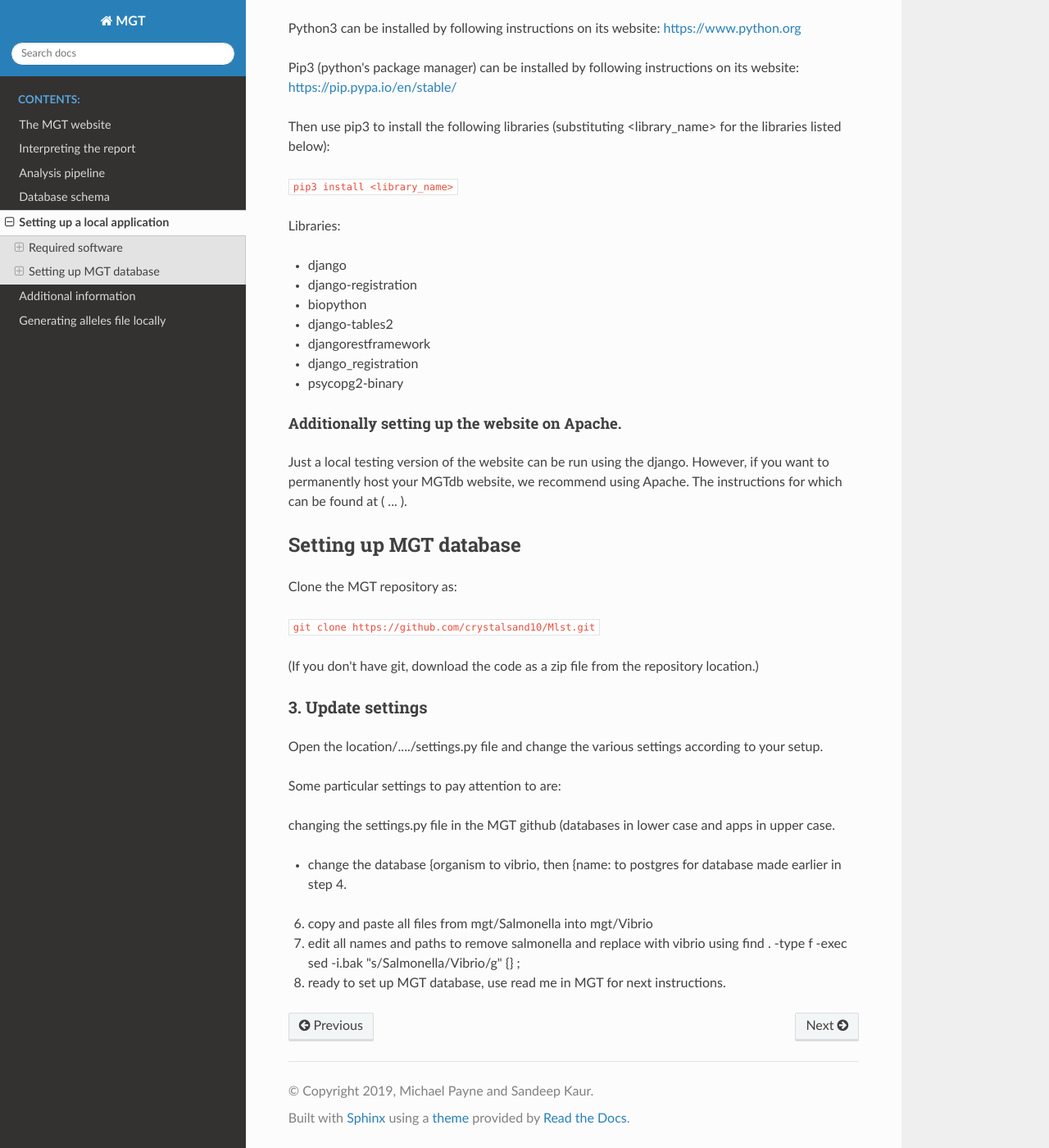
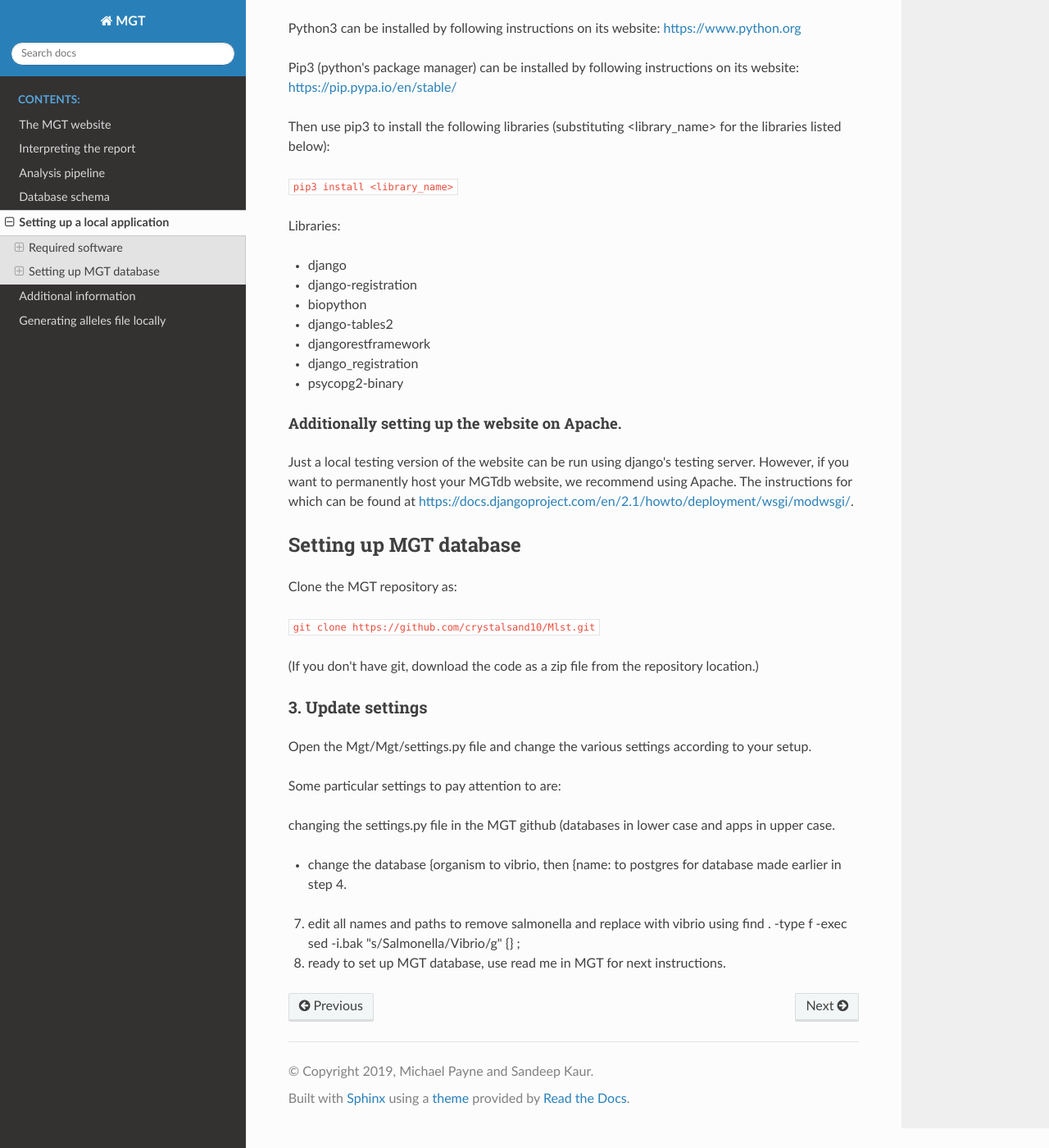
Before and after one commit to crystalsand10/MGT_docs, a Sphinx documentation site: the page built from source/installation.rst, in a window 1280 px wide and 1400 px high, scrolled down 680 px. Shown: the whole window at 82% size. Built offline with Sphinx 7.4.7 and the Read the Docs theme 2.0.0, drawn with Linux system fonts in a browser that asks for light colours.

Commit message:
installation

```diff
--- a/source/installation.rst
+++ b/source/installation.rst
@@ -53,7 +53,7 @@ Libraries:
 Additionally setting up the website on Apache.
 ^^^^^^^^^^^^^^^^^^^^^^^^^^^^^^^^^^^^^^^^^^^^^^
 
-Just a local testing version of the website can be run using the django. However, if you want to permanently host your MGTdb website, we recommend using Apache. The instructions for which can be found at ( ... ).
+Just a local testing version of the website can be run using django's testing server. However, if you want to permanently host your MGTdb website, we recommend using Apache. The instructions for which can be found at https://docs.djangoproject.com/en/2.1/howto/deployment/wsgi/modwsgi/.
 
 
 ===========================
@@ -69,7 +69,7 @@ Clone the MGT repository as:
 3. Update settings
 -------------------
 
-Open the location/..../settings.py file and change the various settings according to your setup.
+Open the Mgt/Mgt/settings.py file and change the various settings according to your setup.
 
 Some particular settings to pay attention to are:
 
@@ -79,9 +79,6 @@ changing the settings.py file in the MGT github (databases in lower case and app
 
 
 
-6. copy and paste all files from mgt/Salmonella into mgt/Vibrio
-
-
 
 7. edit all names and paths to remove salmonella and replace with vibrio using find . -type f -exec sed -i.bak "s/Salmonella/Vibrio/g" {} \;
 
```
